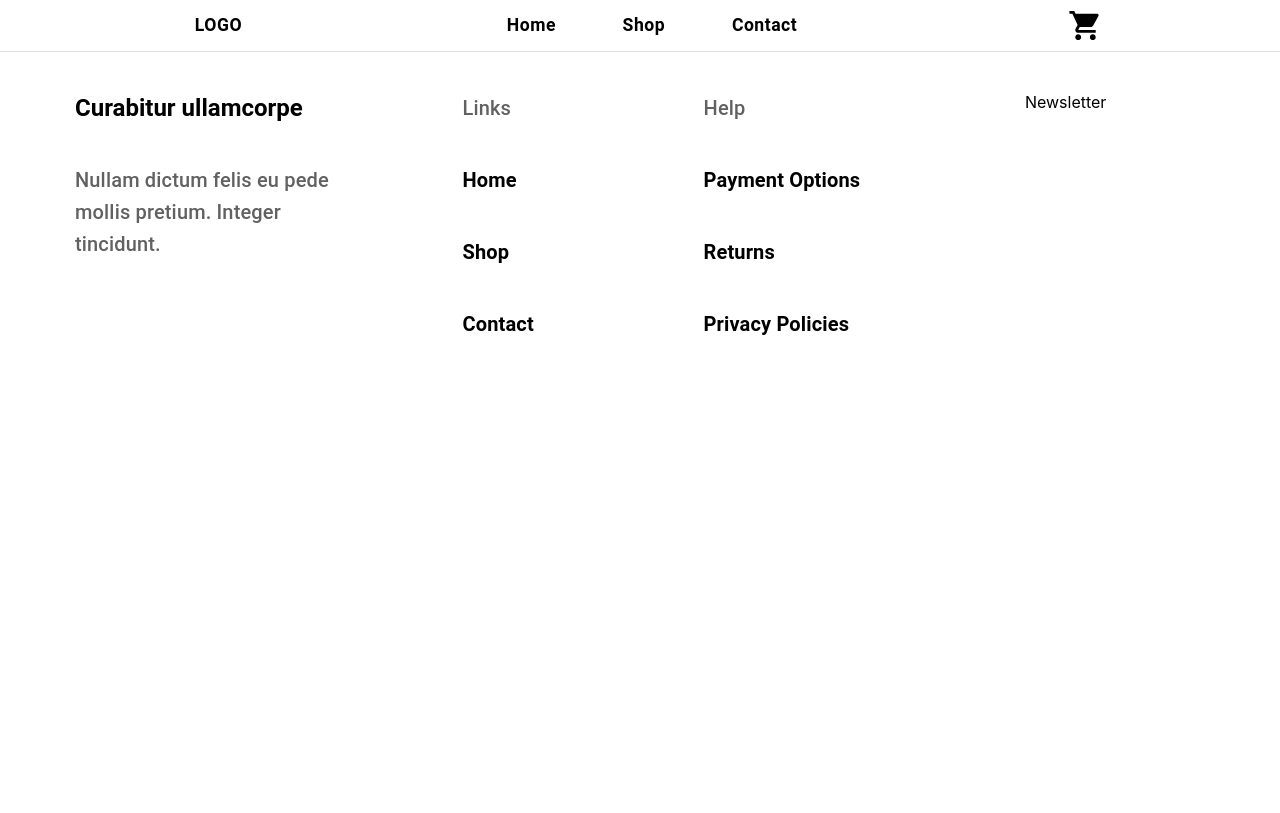
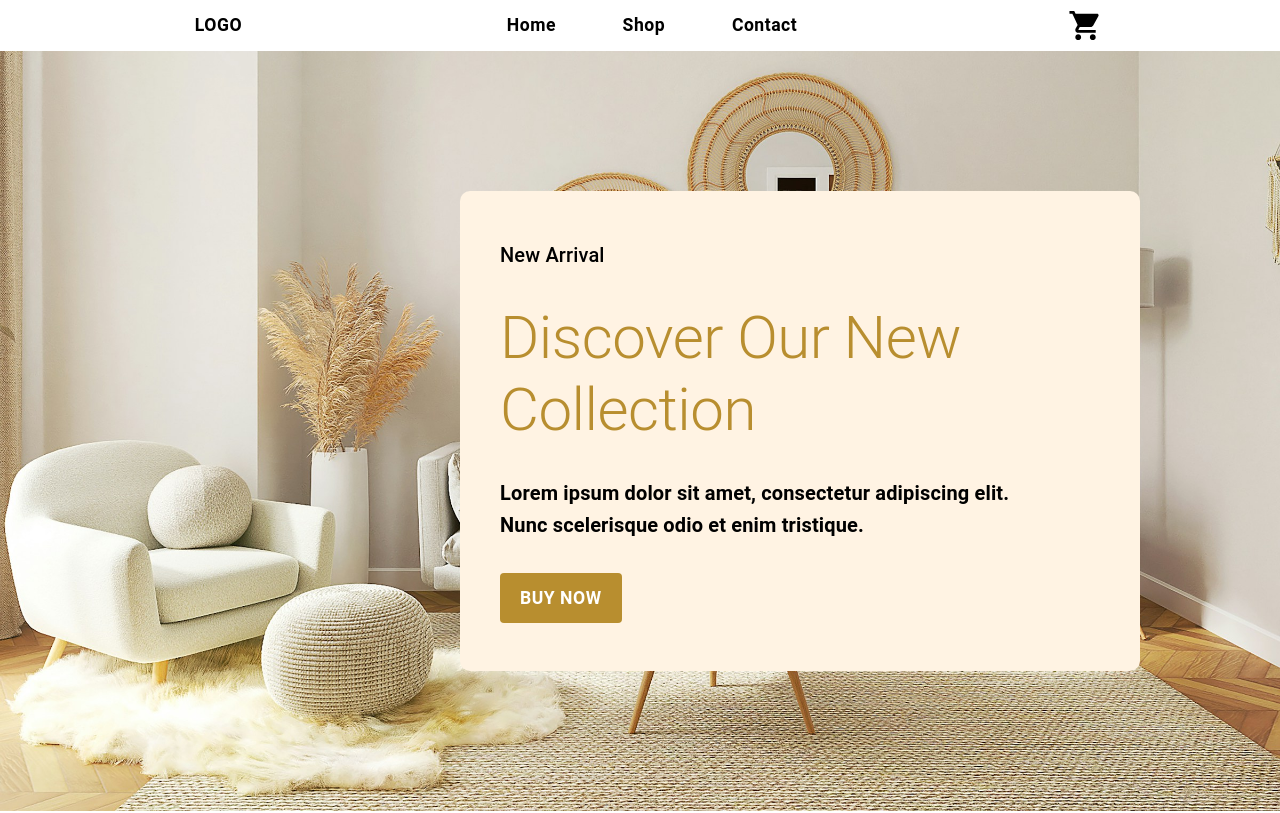
Before and after one commit to Gibsongf/furniture-eCommerce-react-app, a React (Vite) app: page / in a window 1280 px wide. Shown: the top 813 px of the page. Built offline with nearby package versions, Linux system fonts and the light colour scheme.

Commit message:
banner img change and css

```diff
--- a/src/App.css
+++ b/src/App.css
@@ -4,15 +4,15 @@
 }
 
 .banner {
-  width: 100%;
-  height: 1000px;
   background-image: url("/Home/banner-img2.jpg");
   background-size: cover;
+  background-position: bottom;
+  background-repeat: no-repeat;
 }
 
 .header-shop {
-  width: 100%;
-  height: 300px;
+  /* width: 100%; */
+  /* height: 300px; */
   background-image: url("/Shop/shop-header.jpeg");
   background-size: cover;
   background-position: center;
--- a/src/App.tsx
+++ b/src/App.tsx
@@ -51,10 +51,10 @@ function App() {
           setSelectProduct,
         }}>
         <Nav />
-        {/* <Stack alignItems="center" padding="0px 50px" gap="20px">
-                    <ScrollRestoration />
-                    <Outlet />
-                </Stack> */}
+        {/* <Stack alignItems="center" padding="0px 50px" gap="20px"> */}
+        <ScrollRestoration />
+        <Outlet />
+        {/* </Stack> */}
       </ShoppingCartContext.Provider>
 
       <Footer />
--- a/src/components/Home/Banner.tsx
+++ b/src/components/Home/Banner.tsx
@@ -7,22 +7,27 @@ const NewArrival = () => {
       sx={{
         backgroundColor: "#FFF3E3",
         textAlign: "left",
-                padding: "30px",
-                paddingTop: "40px",
-                marginRight: "75px",
         borderRadius: "10px",
-            }}
-            height={400}
-            width={600}
-            display="flex"
-            flexWrap={"wrap"}>
+        display: "flex",
+        flexDirection: "column",
+        justifyContent: "space-around",
+        width: "600px",
+        height: "400px",
+        padding: "40px",
+        gap: "16px",
+        placeSelf: "end",
+      }}>
       <Typography variant="h6" component="h2">
         New Arrival
       </Typography>
       <Typography color={"#B88E2F"} variant="h2" component="h1">
         Discover Our New Collection
       </Typography>
-            <Typography fontWeight={"bold"} variant="h6" component="h3">
+      <Typography
+        width={"45ch"}
+        fontWeight={"bold"}
+        variant="h6"
+        component="h3">
         Lorem ipsum dolor sit amet, consectetur adipiscing elit. Nunc
         scelerisque odio et enim tristique.
       </Typography>
@@ -37,10 +42,7 @@ export const Banner = () => {
     <div
       className="banner"
       style={{
-                display: "flex",
-                alignItems: "center",
-                justifyContent: "flex-end",
-                width: "99vw",
+        padding: "140px",
       }}>
       <NewArrival />
     </div>
--- a/src/components/Theme.tsx
+++ b/src/components/Theme.tsx
@@ -29,9 +29,10 @@ export const themeBanner = createTheme({
           backgroundColor: "#B88E2F",
           color: "white",
           fontWeight: "bold",
-                    padding: "0",
-                    width: "40%",
+          padding: "10px 20px",
+          width: "max-content",
           textAlign: "center",
+          fontSize: "1.1rem",
           ":hover": { backgroundColor: "#a37819" },
         },
       },
```
Also changed, not shown: public/Home/banner-img2.jpg. Lines whose indentation alone changed are shown as unchanged.
